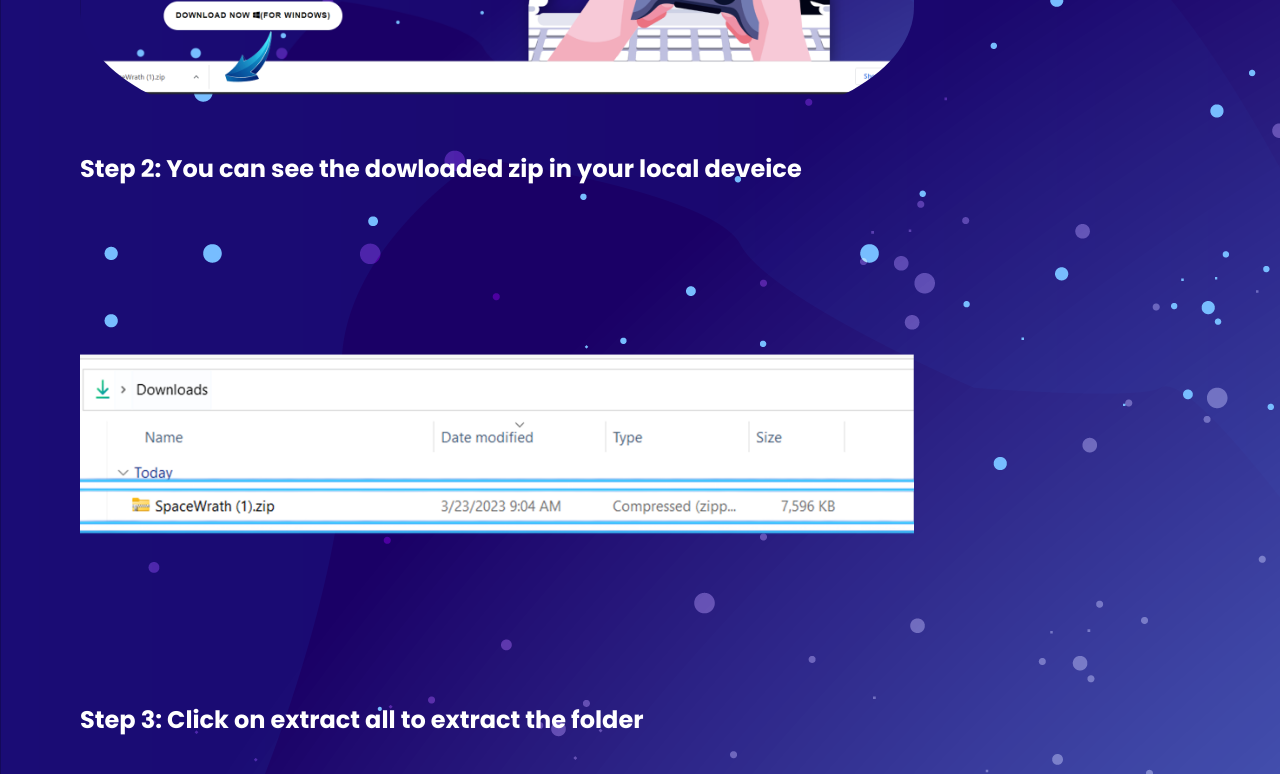
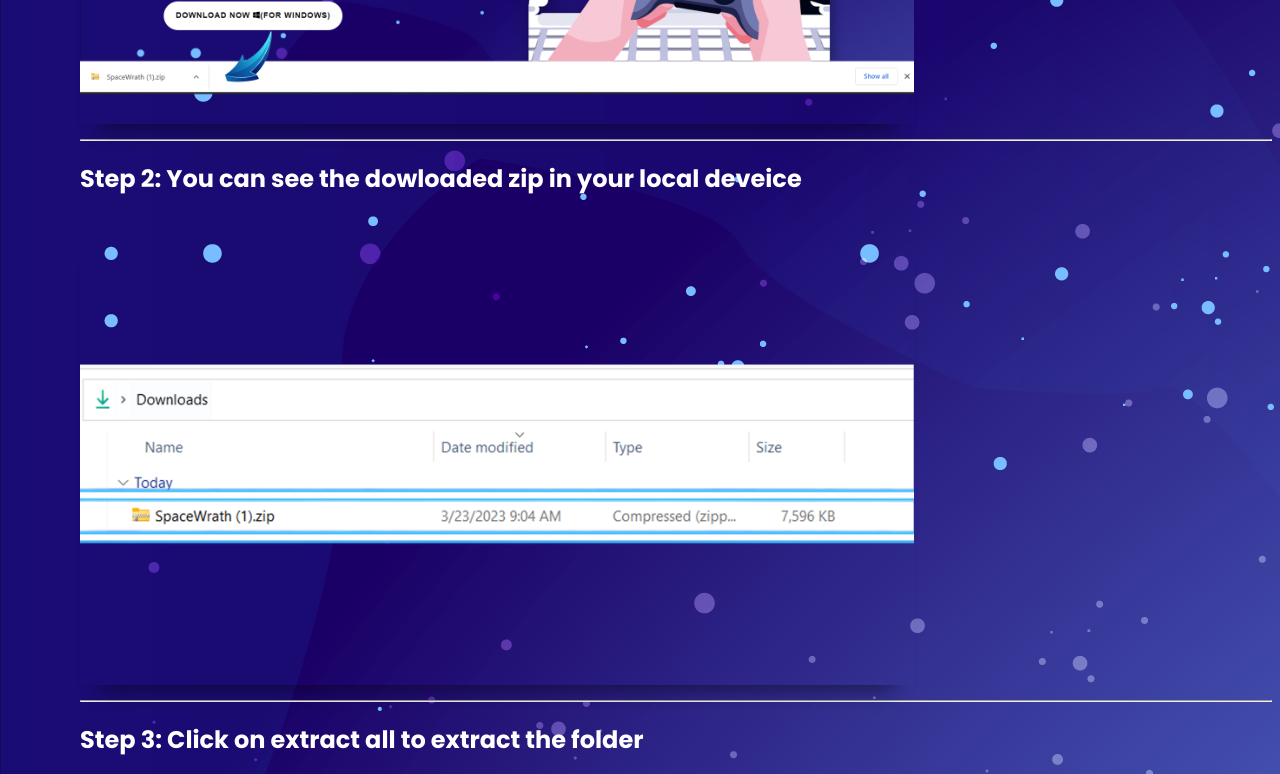
Before and after one commit to saisab29/SpaceWrath-LandingPage, a plain HTML site: page installation.html in a window 1280 px wide. Shown: the part 420-1194 px from the top of the page. Drawn offline with Linux system fonts and the light colour scheme.

Commit message:
Style fixes

```diff
--- a/guide.css
+++ b/guide.css
@@ -9,20 +9,20 @@ body{
 .container{
     font-family: Poppins, sans-serif;
 }
-.container img{
-    border-color: white 100px;
-    border-radius: 25%;
-}
+
+
 
 .d1{
 padding-top: 0px;
 }
 .d1 img{
+    box-shadow: rgba(0, 0, 0, 0.45) 0px 25px 20px -20px;
     margin-top: 0px;
     max-width: 70%;
 
 }
 
+
 .hl{
     color: orange;
 }
--- a/installation.html
+++ b/installation.html
@@ -11,22 +11,27 @@
 <body>
     <section class="container">
 
+
         <div class="d1">
             <h1>Step 1: Click on download and a zip file will be downloded</h1>
             <img src="./Install Guide/1.png">
         </div>
+        <hr>
         <div class="d1">
             <h1>Step 2: You can see the dowloaded zip in your local deveice</h1>
             <img src="./Install Guide/2.png">
         </div>
+        <hr>
         <div class="d1">
             <h1>Step 3: Click on extract all to extract the folder</h1>
             <img src="./Install Guide/3.png">
         </div>
+        <hr>
         <div class="d1">
             <h2>Step 4: Browse the path where you want to download it and click on extract</h2>
             <img src="./Install Guide/4.png">
         </div>
+        <hr>
         <div class="d1">
             <h2>Step 5: Run the <span class="hl">sfmlProject.exe </span>  and install</h2>
             <img src="./Install Guide/5.png">
--- a/style.css
+++ b/style.css
@@ -15,7 +15,7 @@ body {
     background-color: #0260bf;
     font-family: Poppins, sans-serif;
     transition: 0.5s;
-    max-height: 100vh;
+    min-height: 100vh;
     overflow: hidden;
     min-width: 100%;
 }
@@ -88,7 +88,7 @@ body {
 }
 
 .hero-heading h2 {
-    font-size: 65rem;
+    font-size: 63rem;
     font-weight: 900;
 }
 
```
